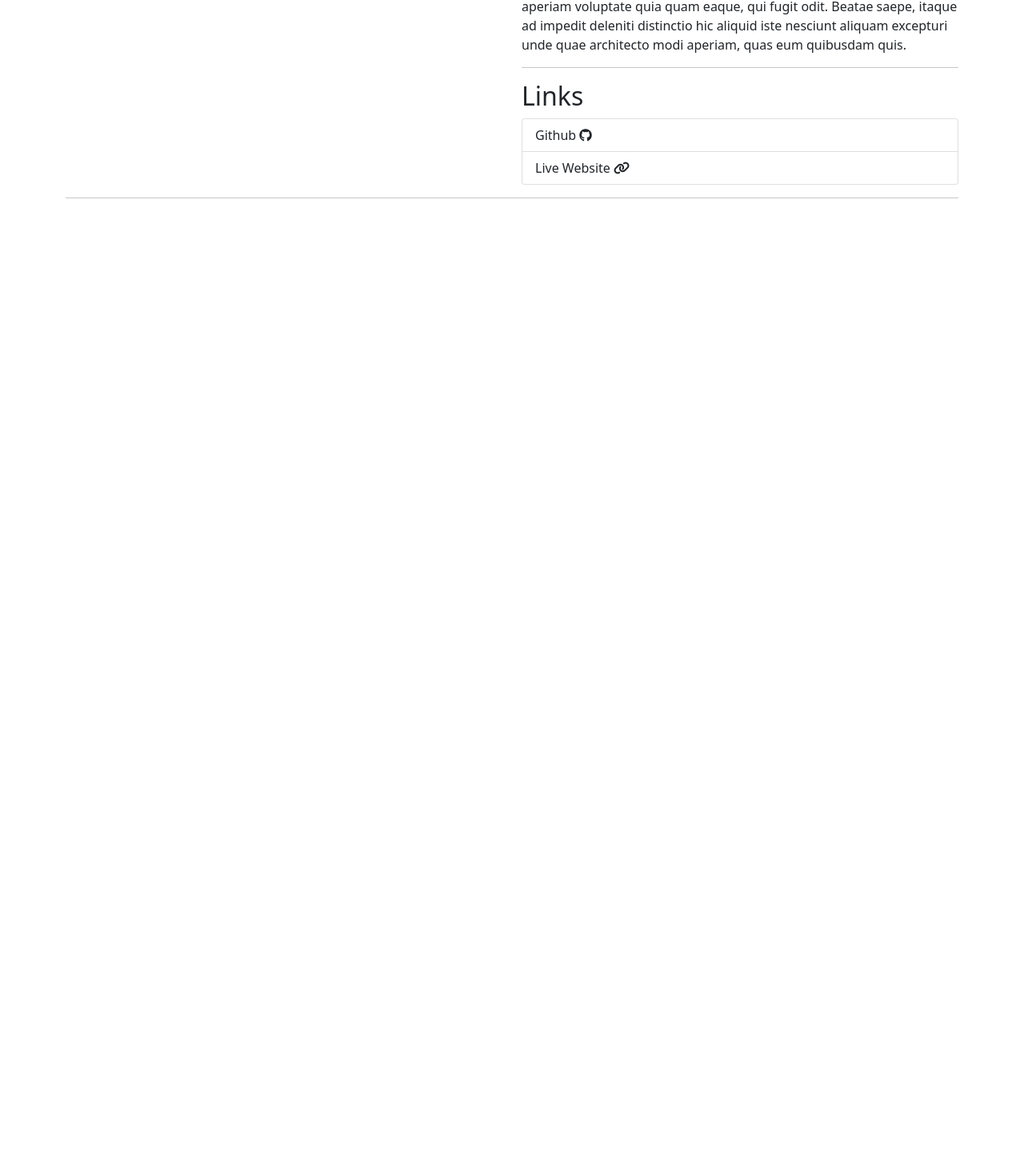
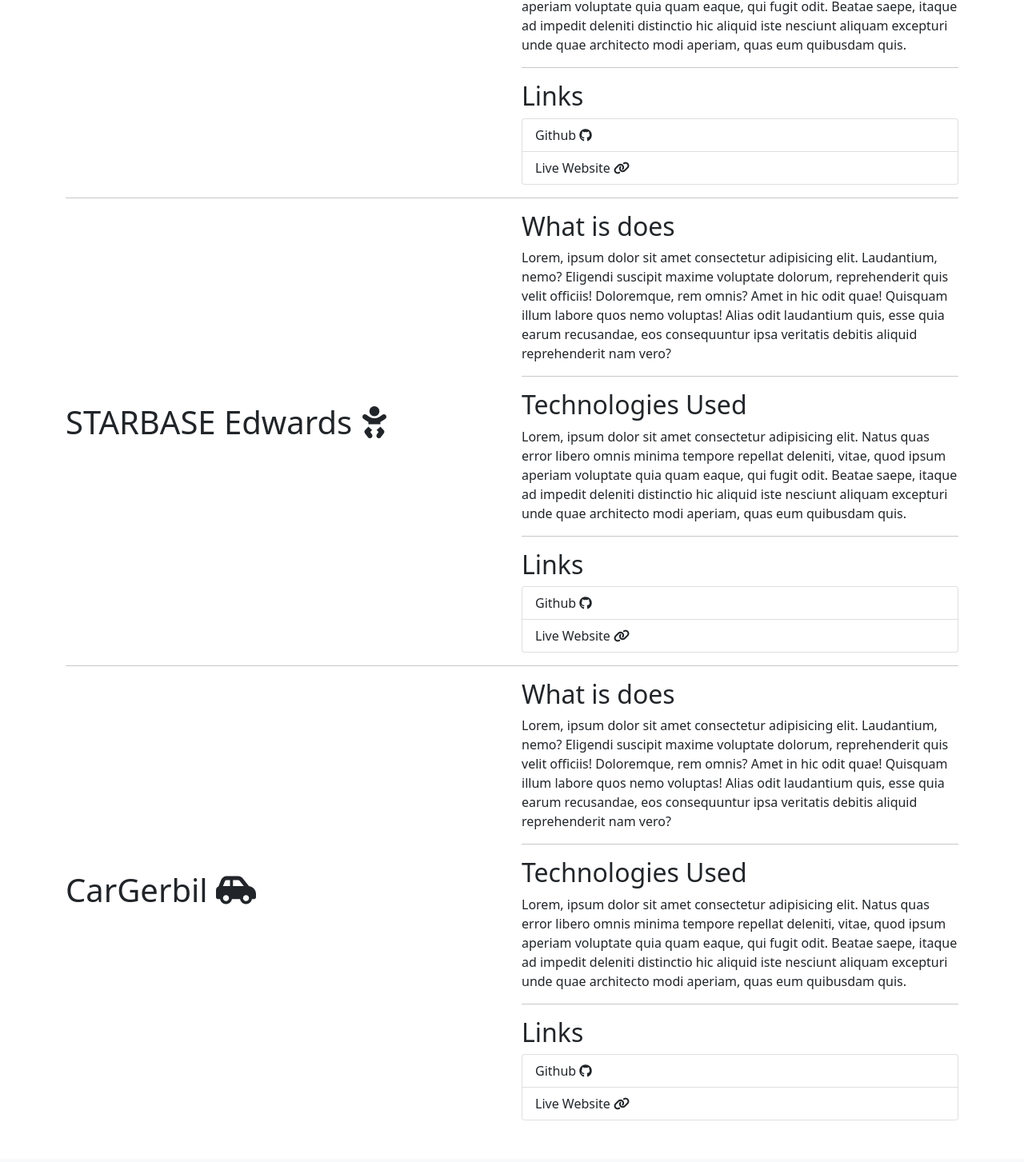
Before and after one commit to ajdlc/ajdlc.github.io, a React (Create React App) app: page /projects in a window 1280 px wide. Shown: the part 1276-2729 px from the top of the page at 80% size. Before the commit the page ends 1540 px from the top, so only its background shows below. Built offline with nearby package versions, Linux system fonts and the light colour scheme.

Commit message:
Added Cargerbil to projects.

```diff
--- a/src/App.js
+++ b/src/App.js
@@ -1,5 +1,6 @@
 import './App.css';
 import Navbar from './components/Navbar';
+import Footer from './components/Footer';
 import { Routes, Route, Link } from "react-router-dom";
 import About from './pages/About';
 import Projects from './pages/Projects';
@@ -15,6 +16,7 @@ function App() {
         <Route path="/projects" element={<Projects />} />
         <Route path="/experience" element={<Experience />} />
       </Routes>
+      <Footer></Footer>
     </div>
   );
 }
--- /dev/null
+++ b/src/components/Footer.js
@@ -0,0 +1,21 @@
+
+
+function Footer() {
+    return (
+        <footer className="mt-5 bg-light">
+            <div className="container-fluid">
+                <div className="row">
+                    <div className="col-6">
+                        Created by Alfred De La Costa
+                    </div>
+                    <div className="col-6 text-end">
+                        Copyright 2022
+                    </div>
+                </div>
+            </div>
+        </footer>
+
+    );
+}
+
+export default Footer;
--- a/src/pages/Projects.js
+++ b/src/pages/Projects.js
@@ -8,6 +8,8 @@ function Projects() {
                 <div className="col-12 p-5 m-5 text-center landing">
                     Let me show you what I've done.
                 </div>
+            </div>
+            <div className="row justify-content-around">
                 <div className="col-12 col-lg-6 align-self-lg-center mb-3">
                     <h1>Inventory Manager <i className="fa-solid fa-boxes-stacked"></i></h1>
                 </div>
@@ -109,6 +111,105 @@ function Projects() {
                     <hr />
                 </div>
             </div>
+            <div className="row justify-content-around">
+                <div className="col-12 col-lg-6 align-self-lg-center mb-3">
+                    <h1>STARBASE Edwards <i className="fa-solid fa-baby"></i></h1>
+                </div>
+                <div className="col-12 col-lg-6">
+                    <div className="container-fluid px-0">
+                        <div className="row">
+                            <div className="col-12">
+                                <h2>What is does</h2>
+                            </div>
+                            <div className="col-12">
+                                Lorem, ipsum dolor sit amet consectetur adipisicing elit. Laudantium, nemo? Eligendi suscipit maxime voluptate dolorum, reprehenderit quis velit officiis! Doloremque, rem omnis? Amet in hic odit quae! Quisquam illum labore quos nemo voluptas! Alias odit laudantium quis, esse quia earum recusandae, eos consequuntur ipsa veritatis debitis aliquid reprehenderit nam vero?
+                            </div>
+                            <div className="col-12">
+                                <hr />
+                            </div>
+                        </div>
+                        <div className="row">
+                            <div className="col-12">
+                                <h2>Technologies Used</h2>
+                            </div>
+                            <div className="col-12">
+                                Lorem, ipsum dolor sit amet consectetur adipisicing elit. Natus quas error libero omnis minima tempore repellat deleniti, vitae, quod ipsum aperiam voluptate quia quam eaque, qui fugit odit. Beatae saepe, itaque ad impedit deleniti distinctio hic aliquid iste nesciunt aliquam excepturi unde quae architecto modi aperiam, quas eum quibusdam quis.
+                            </div>
+                            <div className="col-12">
+                                <hr />
+                            </div>
+                        </div>
+                        <div className="row">
+                            <div className="col-12">
+                                <h2>
+                                    Links
+                                </h2>
+                            </div>
+                            <div className="col-12">
+                                <div class="list-group">
+                                    <a href="#" class="list-group-item list-group-item-action">
+                                        Github <i className="fa-brands fa-github"></i>
+                                    </a>
+                                    <a href="#" class="list-group-item list-group-item-action">
+                                        Live Website <i className="fa-solid fa-link"></i>
+                                    </a>
+                                </div>
+                            </div>
+                        </div>
+                    </div>
+                </div>
+                <div className="col-12">
+                    <hr />
+                </div>
+            </div>
+            <div className="row justify-content-around">
+                <div className="col-12 col-lg-6 align-self-lg-center mb-3">
+                    <h1>CarGerbil <i className="fa-solid fa-car-side"></i></h1>
+                </div>
+                <div className="col-12 col-lg-6">
+                    <div className="container-fluid px-0">
+                        <div className="row">
+                            <div className="col-12">
+                                <h2>What is does</h2>
+                            </div>
+                            <div className="col-12">
+                                Lorem, ipsum dolor sit amet consectetur adipisicing elit. Laudantium, nemo? Eligendi suscipit maxime voluptate dolorum, reprehenderit quis velit officiis! Doloremque, rem omnis? Amet in hic odit quae! Quisquam illum labore quos nemo voluptas! Alias odit laudantium quis, esse quia earum recusandae, eos consequuntur ipsa veritatis debitis aliquid reprehenderit nam vero?
+                            </div>
+                            <div className="col-12">
+                                <hr />
+                            </div>
+                        </div>
+                        <div className="row">
+                            <div className="col-12">
+                                <h2>Technologies Used</h2>
+                            </div>
+                            <div className="col-12">
+                                Lorem, ipsum dolor sit amet consectetur adipisicing elit. Natus quas error libero omnis minima tempore repellat deleniti, vitae, quod ipsum aperiam voluptate quia quam eaque, qui fugit odit. Beatae saepe, itaque ad impedit deleniti distinctio hic aliquid iste nesciunt aliquam excepturi unde quae architecto modi aperiam, quas eum quibusdam quis.
+                            </div>
+                            <div className="col-12">
+                                <hr />
+                            </div>
+                        </div>
+                        <div className="row">
+                            <div className="col-12">
+                                <h2>
+                                    Links
+                                </h2>
+                            </div>
+                            <div className="col-12">
+                                <div class="list-group">
+                                    <a href="#" class="list-group-item list-group-item-action">
+                                        Github <i className="fa-brands fa-github"></i>
+                                    </a>
+                                    <a href="#" class="list-group-item list-group-item-action">
+                                        Live Website <i className="fa-solid fa-link"></i>
+                                    </a>
+                                </div>
+                            </div>
+                        </div>
+                    </div>
+                </div>
+            </div>
         </div>
     );
 }
```
